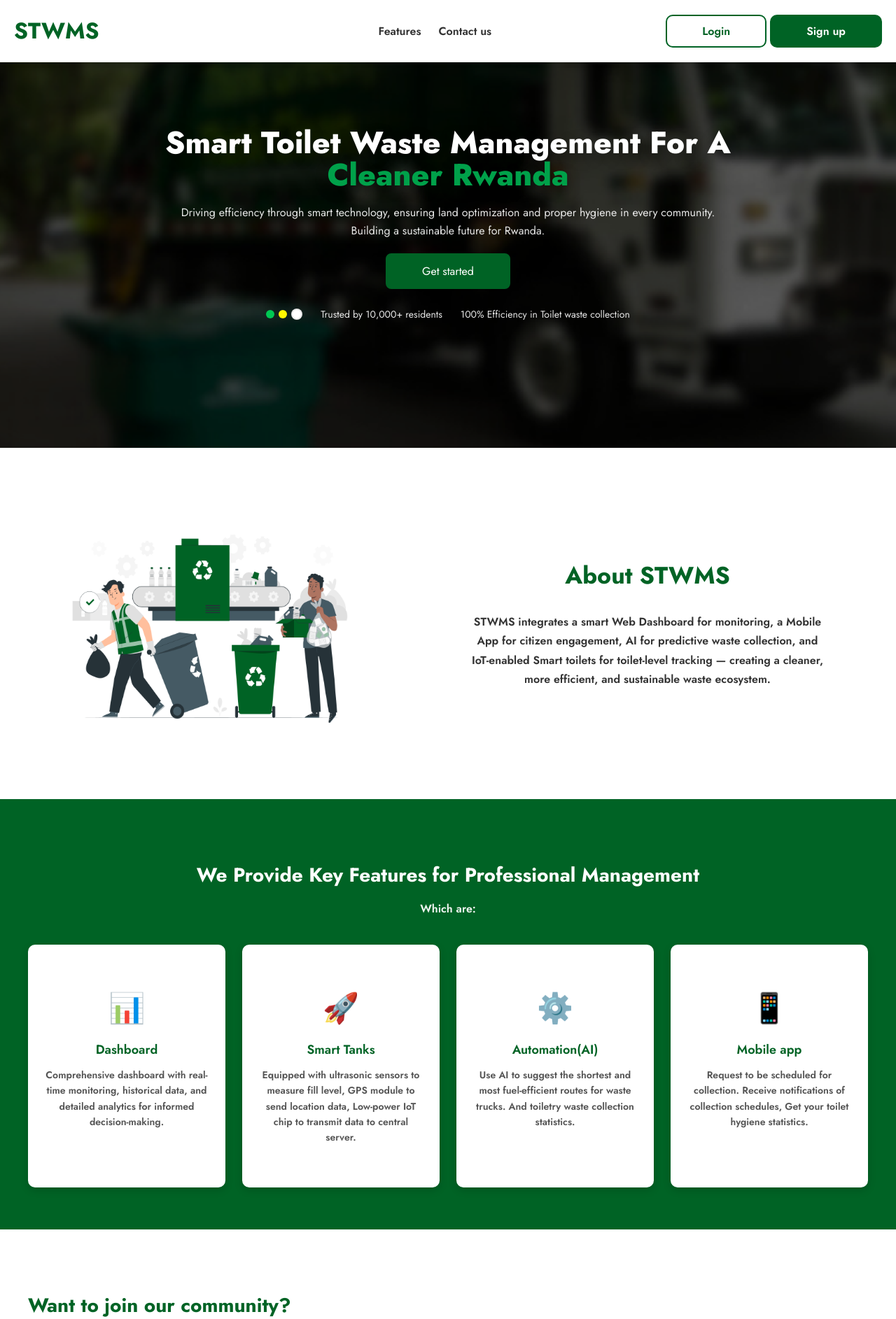
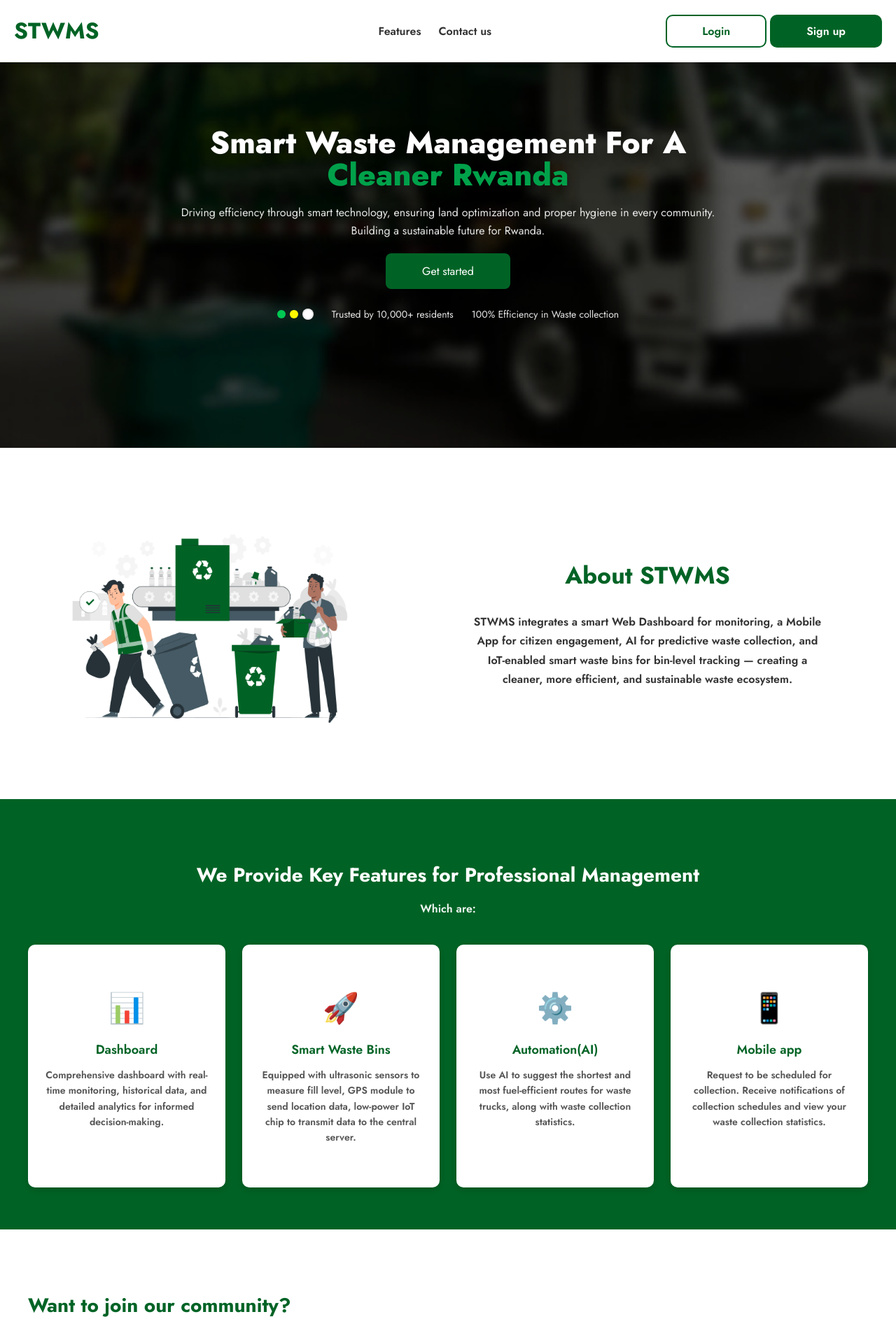
Before and after one commit to kwitonda-theos/STWMS-backend, a Django app: page / in a window 1280 px wide. Shown: the top 1885 px of the page at 70% size. Run offline with Django 5.2, Linux system fonts and the light colour scheme; some web fonts are replaced.

Commit message:
Rename tank references to waste bin in templates, styles, and JavaScript files

```diff
--- a/myproject/static/css/resident/stws_styles.css
+++ b/myproject/static/css/resident/stws_styles.css
@@ -1,4 +1,4 @@
-/* stws_styles.css - FINAL CODE with Tank Status styles included for the Settings Page */
+/* stws_styles.css - FINAL CODE with Waste Bin Status styles included for the Settings Page */
 
 :root {
     --dark-green: #006325;
@@ -316,7 +316,7 @@ body {
     cursor: pointer;
 }
 
-/* --- TANK STATUS SPECIFIC STYLES (Moved from inline to CSS file) --- */
+/* --- WASTE BIN STATUS SPECIFIC STYLES (Moved from inline to CSS file) --- */
 .status-header {
     display: flex;
     justify-content: flex-start;
--- a/myproject/stwms/templates/company/company.html
+++ b/myproject/stwms/templates/company/company.html
@@ -45,7 +45,7 @@
                 <svg fill="currentColor" viewBox="0 0 24 24">
                     <path d="M12 2C8.13 2 5 5.13 5 9c0 5.25 7 13 7 13s7-7.75 7-13c0-3.87-3.13-7-7-7zm0 9.5c-1.38 0-2.5-1.12-2.5-2.5s1.12-2.5 2.5-2.5 2.5 1.12 2.5 2.5-1.12 2.5-2.5 2.5z"/>
                 </svg>
-                <a href="#" class="tank_status">Tank status</a>
+                <a href="#" class="tank_status">Waste bin status</a>
             </div>
             <div class="menu-item menu-item-vehicles">
                 <svg fill="currentColor" viewBox="0 0 24 24">
--- a/myproject/stwms/templates/company/overview.html
+++ b/myproject/stwms/templates/company/overview.html
@@ -6,7 +6,7 @@
 <div class="stats-grid">
     <div class="stat-card">
         <div class="stat-content">
-            <h3>Total tanks</h3>
+            <h3>Total waste bins</h3>
             <div class="stat-value" id="stat-total-bins">--</div>
             <div class="stat-change positive">Active</div>
         </div>
--- a/myproject/stwms/templates/company/tank_status.html
+++ b/myproject/stwms/templates/company/tank_status.html
@@ -1,11 +1,11 @@
 <div class="content-header">
     <div class="header-text">
-        <h2>Tank Status</h2>
+        <h2>Waste Bin Status</h2>
         <p class="subtitle">Real-time monitoring of waste bin levels</p>
     </div>
     <div style="display: flex; gap: 10px;">
         <button class="btn btn-outline" onclick="loadCreateBinForm()">
-            <i class="fas fa-plus"></i> Create New Tank
+            <i class="fas fa-plus"></i> Create New Waste Bin
         </button>
 
         <button class="btn btn-outline" onclick="initTankStatus()">
@@ -17,7 +17,7 @@
 <div class="tank-stats-dashboard" id="tankStatsDashboard">
     <div class="tank-stat-card">
         <div class="tank-stat-content">
-            <p class="tank-stat-label">Total tanks</p>
+            <p class="tank-stat-label">Total waste bins</p>
             <div class="tank-stat-value" id="stat-total-tanks">0</div>
         </div>
         <div class="tank-stat-indicator indicator-blue">
--- a/myproject/stwms/templates/customer/settings.html
+++ b/myproject/stwms/templates/customer/settings.html
@@ -35,8 +35,8 @@
 
         <div class="setting-item">
             <div class="setting-info">
-                <h3>Tank status updates</h3>
-                <p>Get notified when your tank fill level changes</p>
+                <h3>Waste bin status updates</h3>
+                <p>Get notified when your waste bin fill level changes</p>
             </div>
             <div class="toggle active" data-setting="tankStatusUpdates" onclick="toggleSetting(this)"></div>
         </div>
--- a/myproject/stwms/templates/customer/stws_styles.css
+++ b/myproject/stwms/templates/customer/stws_styles.css
@@ -323,7 +323,7 @@ body {
     cursor: pointer;
 }
 
-/* --- TANK STATUS SPECIFIC STYLES (Admin Dashboard - if needed) --- */
+/* --- WASTE BIN STATUS SPECIFIC STYLES (Admin Dashboard - if needed) --- */
 .status-header {
     display: flex;
     justify-content: flex-start;
@@ -471,7 +471,7 @@ body {
     color: white;
 }
 
-/* --- TANK STATUS (Single User View) Specific Styles --- */
+/* --- WASTE BIN STATUS (Single User View) Specific Styles --- */
 .user-status-card {
     background-color: var(--dark-green);
     color: white;
--- a/myproject/stwms/templates/landing.html
+++ b/myproject/stwms/templates/landing.html
@@ -39,7 +39,7 @@
     <!-- HERO -->
     <section class="hero">
       <div class="hero-content container">
-        <h1 class="hero-title">Smart Toilet Waste Management For A<br><span class="highlight">Cleaner Rwanda</span></h1>
+        <h1 class="hero-title">Smart Waste Management For A<br><span class="highlight">Cleaner Rwanda</span></h1>
         <p class="lead">Driving efficiency through smart technology, ensuring land optimization and proper hygiene in every community. Building a sustainable future for Rwanda.</p>
 
         <div class="cta-row">
@@ -49,7 +49,7 @@
         <div class="trust">
           <span class="dots"><span class="dot green"></span><span class="dot yellow"></span><span class="dot white"></span></span>
           <span class="trusted">Trusted by 10,000+ residents</span>
-          <span class="stat">100% Efficiency in Toilet waste collection</span>
+          <span class="stat">100% Efficiency in Waste collection</span>
         </div>
       </div>
     </section>
@@ -63,7 +63,7 @@
         </div>
         <div class="about-copy">
           <h2 class="text-green" style="font-size:34px; margin-top:0;">About STWMS</h2>
-          <p>STWMS integrates a smart Web Dashboard for monitoring, a Mobile App for citizen engagement, AI for predictive waste collection, and IoT-enabled Smart toilets for toilet-level tracking — creating a cleaner, more efficient, and sustainable waste ecosystem.</p>
+          <p>STWMS integrates a smart Web Dashboard for monitoring, a Mobile App for citizen engagement, AI for predictive waste collection, and IoT-enabled smart waste bins for bin-level tracking — creating a cleaner, more efficient, and sustainable waste ecosystem.</p>
         </div>
       </div>
     </div>
@@ -85,20 +85,20 @@
 
         <div class="feature-box">
           <div class="feature-icon">🚀</div>
-          <h4>Smart Tanks</h4>
-          <p>Equipped with ultrasonic sensors to measure fill level, GPS module to send location data, Low-power IoT chip to transmit data to central server.</p>
+          <h4>Smart Waste Bins</h4>
+          <p>Equipped with ultrasonic sensors to measure fill level, GPS module to send location data, low-power IoT chip to transmit data to the central server.</p>
         </div>
 
         <div class="feature-box">
           <div class="feature-icon">⚙️</div>
           <h4>Automation(AI)</h4>
-          <p>Use AI to suggest the shortest and most fuel-efficient routes for waste trucks. And toiletry waste collection statistics.</p>
+          <p>Use AI to suggest the shortest and most fuel-efficient routes for waste trucks, along with waste collection statistics.</p>
         </div>
 
         <div class="feature-box">
           <div class="feature-icon">📱</div>
           <h4>Mobile app</h4>
-          <p>Request to be scheduled for collection. Receive notifications of collection schedules, Get your toilet hygiene statistics.</p>
+          <p>Request to be scheduled for collection. Receive notifications of collection schedules and view your waste collection statistics.</p>
         </div>
       </div>
     </div>
@@ -113,7 +113,7 @@
         <div class="community-box">
           <div class="community-icon">👤</div>
           <h4>Citizen</h4>
-          <p>Request toilet waste collection, and earn rewards for sustainable practices.</p>
+          <p>Request waste collection, and earn rewards for sustainable practices.</p>
           <a class="btn-green" href="{% url 'stwms:register' %}">Register</a>
           <a class="btn-green" href="{% url 'stwms:log_in' %}">Login</a>
         </div>
--- a/myproject/stwms/views.py
+++ b/myproject/stwms/views.py
@@ -885,7 +885,7 @@ def api_dashboard_stats(request):
 @api_view(['GET'])
 def api_tank_status(request):
     """
-    Returns list of all bins for the Tank Status page.
+    Returns list of all bins for the waste bin status page.
     Supports filtering via ?status=full query param.
     """
     status_filter = request.GET.get('status')
```
Also changed, not shown: myproject/static/css/company.css (+6 -6 lines), myproject/static/js/company.js (+13 -13 lines), myproject/stwms/templates/customer/dashboard.html (+4 -4 lines), 1 other file.
